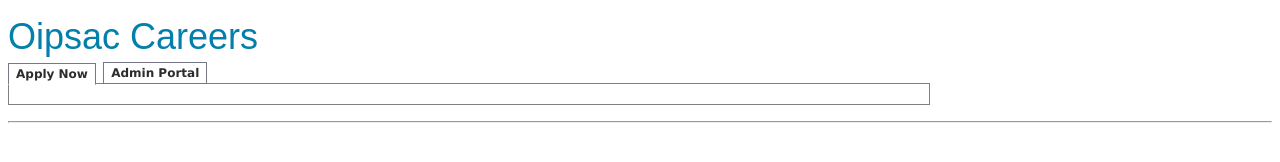
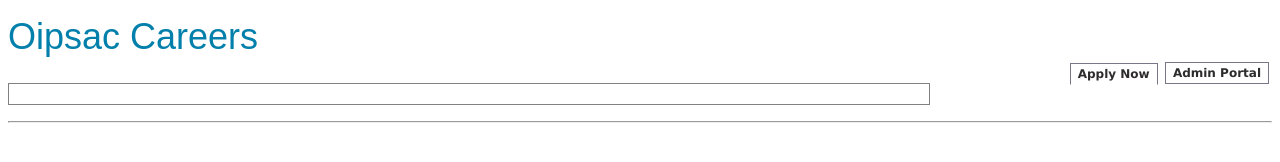
Before and after one commit to Oipsac/Oipsac, a plain HTML site: page index.html in a window 1280 px wide. Drawn offline with Linux system fonts and the light colour scheme.

Commit message:
Update tabcontent.css

```diff
--- a/tabcontent.css
+++ b/tabcontent.css
@@ -13,7 +13,7 @@ h3 {
     margin-bottom: 0;
     font: bold 12px Verdana;
     list-style-type: none;
-    text-align: left; /*set to left, center, or right to align the menu as desired*/
+    text-align: right; /*set to left, center, or right to align the menu as desired*/
     }
 
     .shadetabs li{
```
